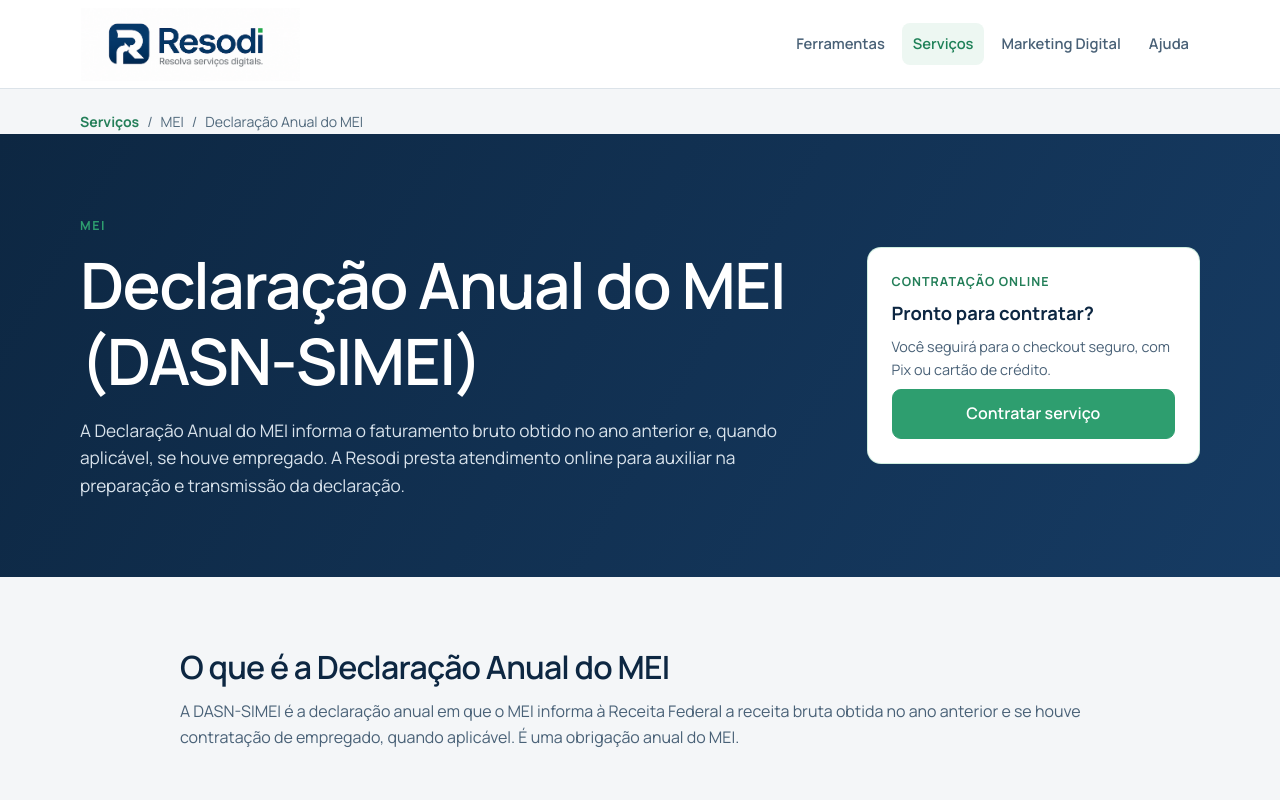
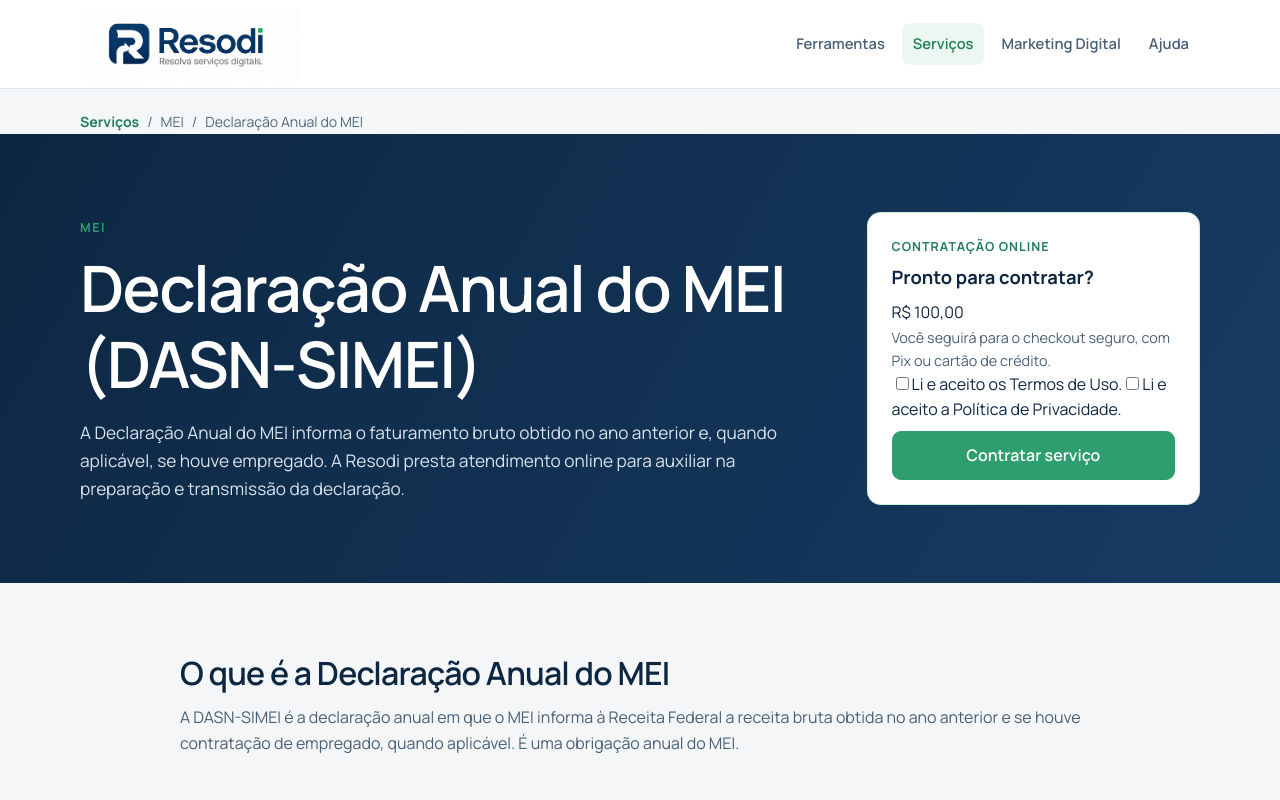
Before and after one commit to AdrianoMares/gerador-facil, a React (Vite) app: page /servicos/mei/declaracao-anual-mei in a window 1280 px wide. Shown: the top 800 px of the page. Built offline with nearby package versions, Linux system fonts and the light colour scheme; no server answers.

Commit message:
Adicionar aceites jurídicos à contratação de serviços no test

```diff
--- a/src/components/ServicePurchase.jsx
+++ b/src/components/ServicePurchase.jsx
@@ -1,21 +1,31 @@
 import { useState } from 'react';
-import { useNavigate } from 'react-router-dom';
-import { createCheckoutOrder } from '../services/commerce';
+import { Link, useNavigate } from 'react-router-dom';
+import { createCheckoutOrder, recordServiceLegalAcceptances } from '../services/commerce';
+import { formatCurrencyBRL } from '../utils/formatters';
 
 const unavailableMessage = 'A contratação deste serviço ainda está sendo configurada.';
 
 export function ServicePurchase({ service }) {
   const [message, setMessage] = useState('');
   const [isStartingCheckout, setIsStartingCheckout] = useState(false);
+  const [termsAccepted, setTermsAccepted] = useState(false);
+  const [privacyAccepted, setPrivacyAccepted] = useState(false);
   const navigate = useNavigate();
 
   if (service.status !== 'active' || !service.checkout?.productCode) return null;
 
   async function handlePurchase() {
     setMessage('');
+
+    if (!termsAccepted || !privacyAccepted) {
+      setMessage('Marque os aceites obrigatórios para continuar.');
+      return;
+    }
+
     setIsStartingCheckout(true);
 
     try {
+      await recordServiceLegalAcceptances();
       const { checkoutUrl } = await createCheckoutOrder({
         productCode: service.checkout.productCode,
         resourceId: null
@@ -25,7 +35,7 @@ export function ServicePurchase({ service }) {
       if (error.code === 'UNAUTHORIZED') {
         setMessage('Faça uma nova verificação para continuar.');
       } else if (error.code === 'LEGAL_ACCEPTANCE_REQUIRED') {
-        setMessage('É necessário concluir os aceites obrigatórios antes de contratar.');
+        setMessage('Não foi possível confirmar os aceites obrigatórios. Tente novamente.');
       } else if (error.code === 'PRODUCT_NOT_AVAILABLE') {
         setMessage(unavailableMessage);
       } else {
@@ -36,11 +46,24 @@ export function ServicePurchase({ service }) {
     }
   }
 
+  const hasPrice = Number.isInteger(service.priceCents) && service.priceCents > 0;
+
   return (
     <aside className="service-purchase" aria-label="Contratação do serviço">
       <span>Contratação online</span>
       <strong>Pronto para contratar?</strong>
+      {hasPrice && <div className="service-purchase-price">{formatCurrencyBRL(service.priceCents / 100)}</div>}
       <p>Você seguirá para o checkout seguro, com Pix ou cartão de crédito.</p>
+
+      <label className="service-legal-check">
+        <input type="checkbox" checked={termsAccepted} onChange={(event) => setTermsAccepted(event.target.checked)} />
+        <span>Li e aceito os <Link to="/termos-de-uso" target="_blank" rel="noreferrer">Termos de Uso</Link>.</span>
+      </label>
+      <label className="service-legal-check">
+        <input type="checkbox" checked={privacyAccepted} onChange={(event) => setPrivacyAccepted(event.target.checked)} />
+        <span>Li e aceito a <Link to="/politica-de-privacidade" target="_blank" rel="noreferrer">Política de Privacidade</Link>.</span>
+      </label>
+
       <button className="button" type="button" onClick={handlePurchase} disabled={isStartingCheckout}>
         {isStartingCheckout ? 'Preparando...' : 'Contratar serviço'}
       </button>
```
